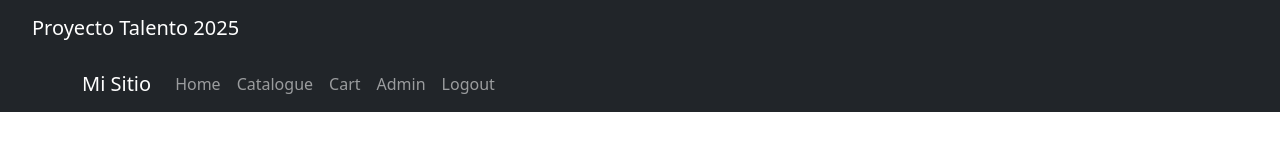
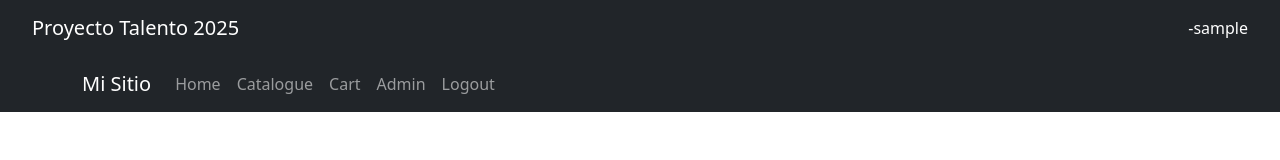
Before and after one commit to fhazamacardozo/ProyectoFinal_TT25017_React_FedeHzm, a React (Vite) app: page /ProyectoFinal_TT25017_React_FedeHzm/Cart in a window 1280 px wide. Shown: the top 160 px of the page. Built offline with nearby package versions, Linux system fonts and the light colour scheme; sample sign-in values are in the browser's storage.

Commit message:
correccion logout

```diff
--- a/src/Components/Header.jsx
+++ b/src/Components/Header.jsx
@@ -1,13 +1,14 @@
 import { Navbar, Container } from "react-bootstrap";
+import { useAuth } from "../Context/AuthContext";
 
-function Header({type, user}) {
-    const isAuth = localStorage.getItem('auth') === 'true';
+function Header() {
+    const { isAuthenticated , user} = useAuth();
     return (
         <Navbar bg="dark" className="px-3" variant="dark">
             <Container fluid className="px-3">
                 <Navbar.Brand className="text-white">Proyecto Talento 2025</Navbar.Brand>
-                {isAuth && (
-                    <Navbar.Text className="text-white">{type}-{user}</Navbar.Text>
+                {isAuthenticated && (
+                    <Navbar.Text className="text-white">{}-{user.username}</Navbar.Text>
                 )}
             </Container>
         </Navbar>
--- a/src/Components/NavBar.jsx
+++ b/src/Components/NavBar.jsx
@@ -4,16 +4,11 @@ It uses the 'Link' component from 'react-router-dom' to create client-side navig
 */
 
 import { Nav, Navbar, Container } from "react-bootstrap";
-import { Link, useNavigate } from "react-router-dom";
+import { Link} from "react-router-dom";
+import { useAuth } from "../Context/AuthContext";
+function NavBar() {
+    const { isAuthenticated, isAdmin, logout } = useAuth();
 
-function NavBar() {
-    const navigate = useNavigate();
-    const isAuthenticated = localStorage.getItem("isAuthenticated") === "true";
-    const isAdmin = localStorage.getItem("isAdmin") === "true";
-    const handleLogout = () => {
-        localStorage.removeItem("isAuthenticated");
-        navigate("/Login");
-    };
     return (
         <Navbar bg="dark" variant="dark" expand="lg">
             <Container>
@@ -35,7 +30,7 @@ function NavBar() {
                             {!isAuthenticated ? (
                                 <Nav.Link as={Link} to="/Login">Login</Nav.Link>
                             ) : (
-                                <Nav.Link onClick={handleLogout}>Logout</Nav.Link>
+                                <Nav.Link onClick={logout}>Logout</Nav.Link>
                             )}
                         </Nav>
                     </Nav>
```
